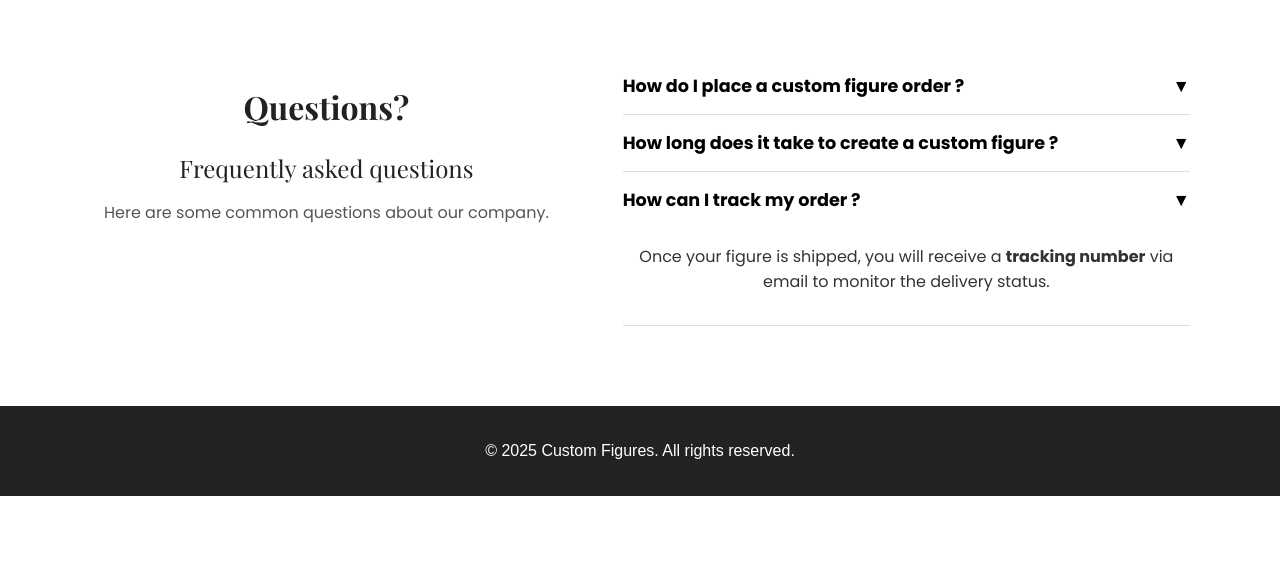
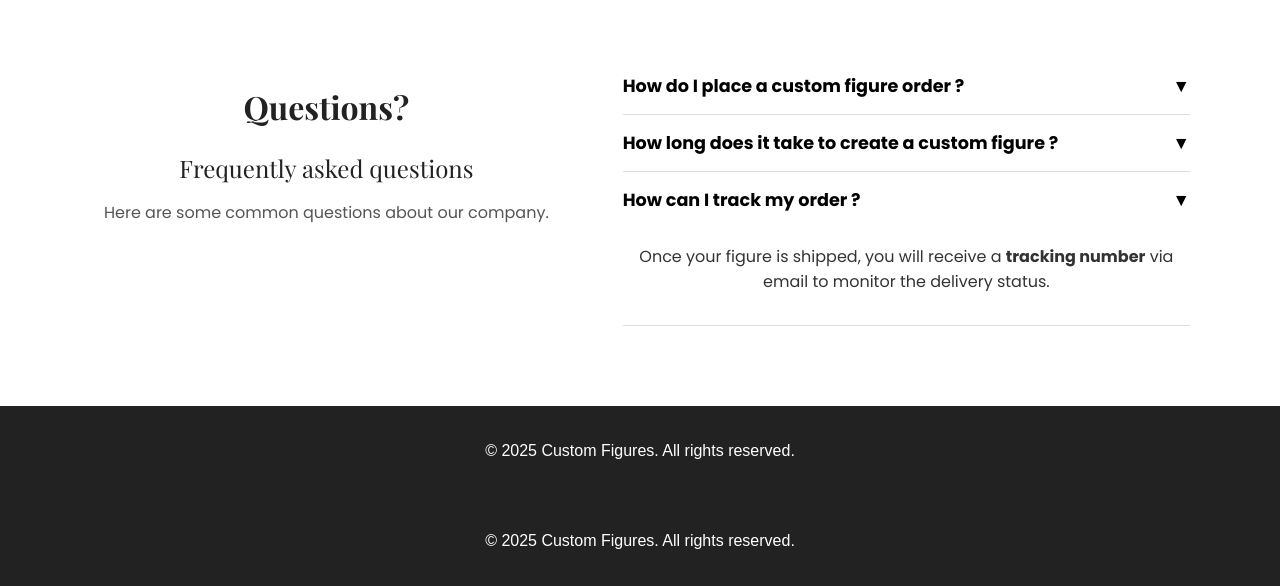
Before and after one commit to Waraaaa/Section2_Group4, a plain HTML site: page html/faq.html in a window 1280 px wide. Shown: the part 691-1277 px from the top of the page. Before the commit the page ends 1187 px from the top, so only its background shows below. Drawn offline with nearby package versions, Linux system fonts and the light colour scheme; files whose address does not match are found by name.

Commit message:
Update faq.html

```diff
--- a/html/faq.html
+++ b/html/faq.html
@@ -86,6 +86,8 @@
             });
         });
     </script>
-
+    <footer>
+        <p>© 2025 Custom Figures. All rights reserved.</p>
+    </footer>
 </body>
 </html>
```
